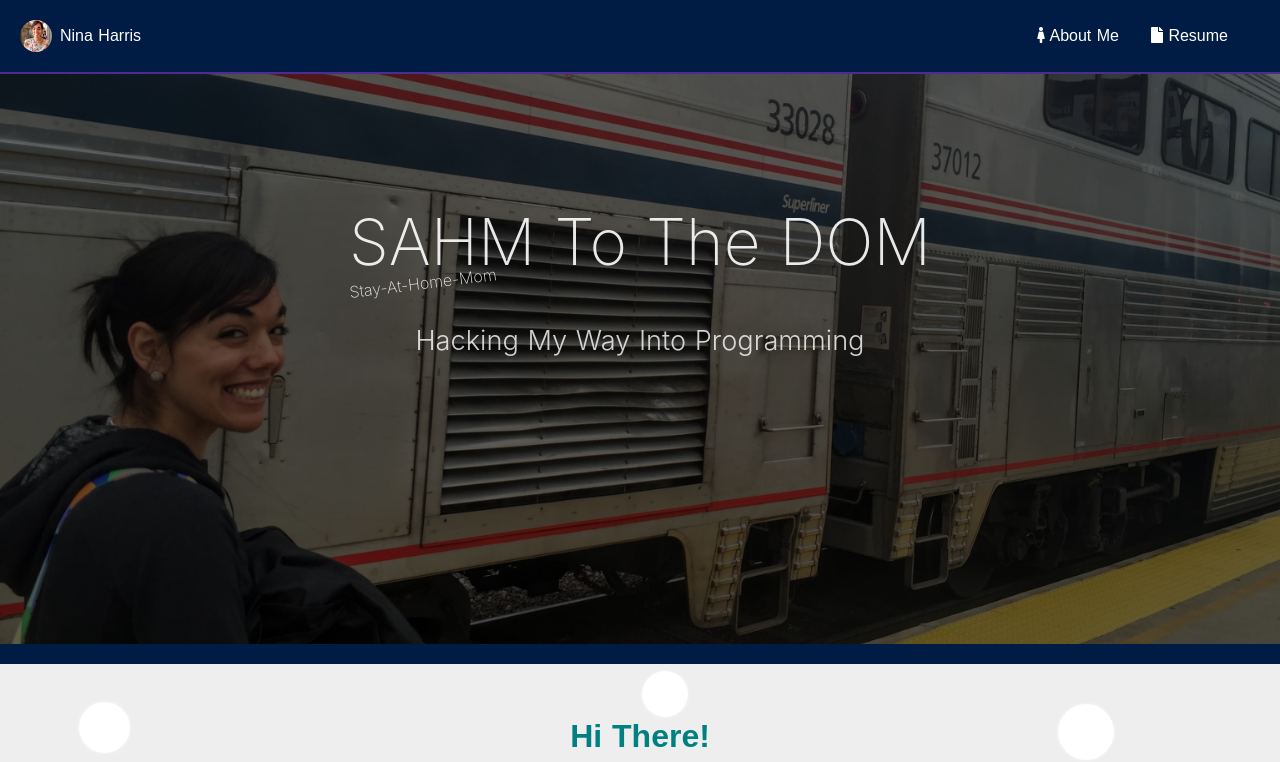
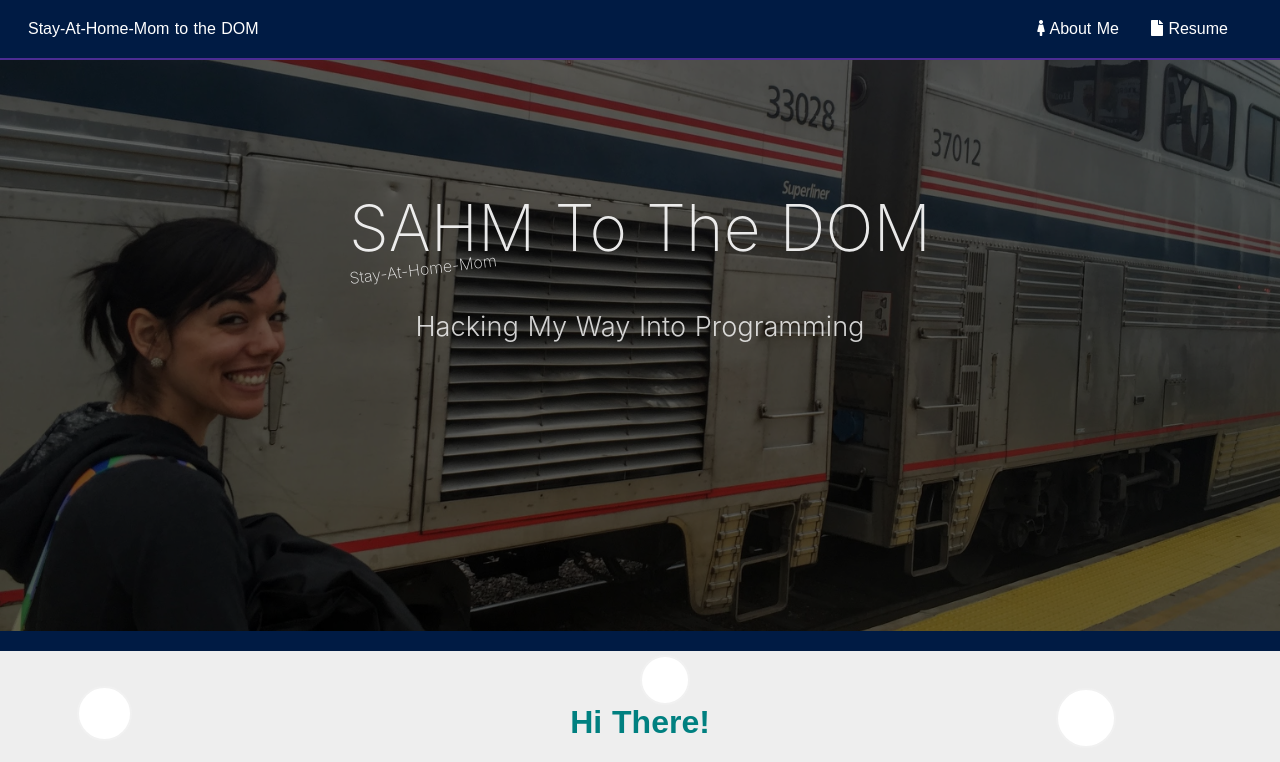
Before and after one commit to njosieb/sahmtothedom.com, a Nuxt app: page / in a window 1280 px wide. Shown: the top 762 px of the page. Built offline with nearby package versions, Linux system fonts and the light colour scheme.

Commit message:
updates header

```diff
--- a/components/PageHeader.vue
+++ b/components/PageHeader.vue
@@ -5,8 +5,8 @@
       to="/"
       title="Home"
     >
-      <img src="~/assets/DSC_0397.NEF.jpg" class="dib w2 h2 br-100" alt="Site Name">
-      <span class="pl2">Nina Harris</span>
+      <!-- <img src="~/assets/DSC_0397.NEF.jpg" class="dib w2 h2 br-100" alt="Site Name"> -->
+      <span class="pl2">Stay-At-Home-Mom to the DOM</span>
     </nuxt-link>
     <div id="not-small">
       <nuxt-link class="link dim white f6 f5-l dib mr3 mr4-l" to="/" title="About Me">
```
